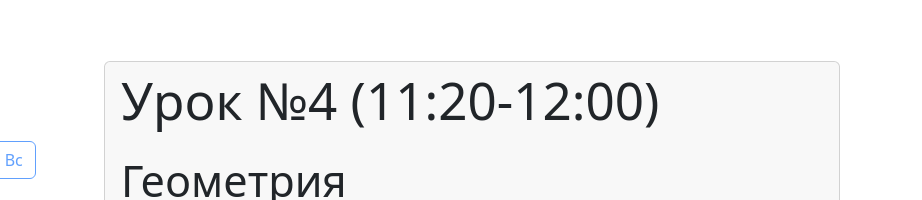
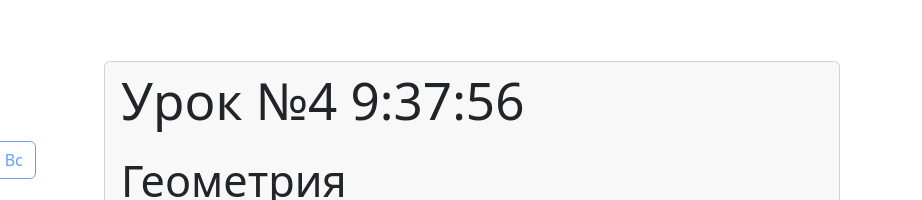
Before and after one commit to gavorilka/office_signs, a website built with Vite: page src/index.html in a window 1280 px wide. Shown: the part 189-389 px from the top of the page, 358-1280 px from the left. Built offline with nearby package versions, Linux system fonts and the light colour scheme.

Commit message:
test timer

```diff
--- a/src/index.html
+++ b/src/index.html
@@ -58,7 +58,7 @@
         <div class='col-sm-8'>
             <div class="card">
                 <div class="card-header">
-                    <h2 class="card-title mb-4">Урок №4 (11:20-12:00)</h2>
+                    <h2 class="card-title mb-4 time">Урок №4 (11:20-12:00)</h2>
                     <div class="card-text">
                         <h3>Геометрия</h3>
                         <h4>Учитель: Чернаускас Светлана Владимировна</h4>
--- a/src/js/renderFunction.js
+++ b/src/js/renderFunction.js
@@ -4,3 +4,9 @@ const weekDay = ['Пн','Вт','Ср','Чт','Пт','Cб','Вс']
 const url = new URL(window.location)
 const urlCabinet = url.searchParams.get('cabinet')
 document.querySelector('.cabinet').append(`Кабинет ${urlCabinet}`)
+const time = () => {
+    const timeBlock = document.querySelector('.time')
+    const date = new Date()
+    timeBlock.textContent =`Урок №4 ${date.getHours()}:${date.getMinutes()}:${date.getSeconds()}`
+}
+setInterval(time, 1000, );
```
